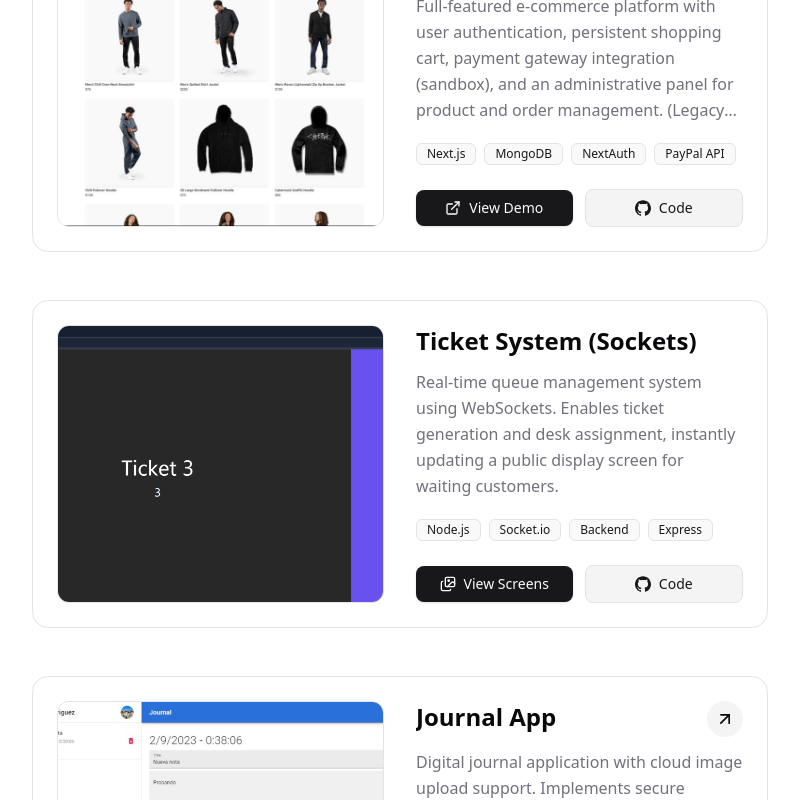
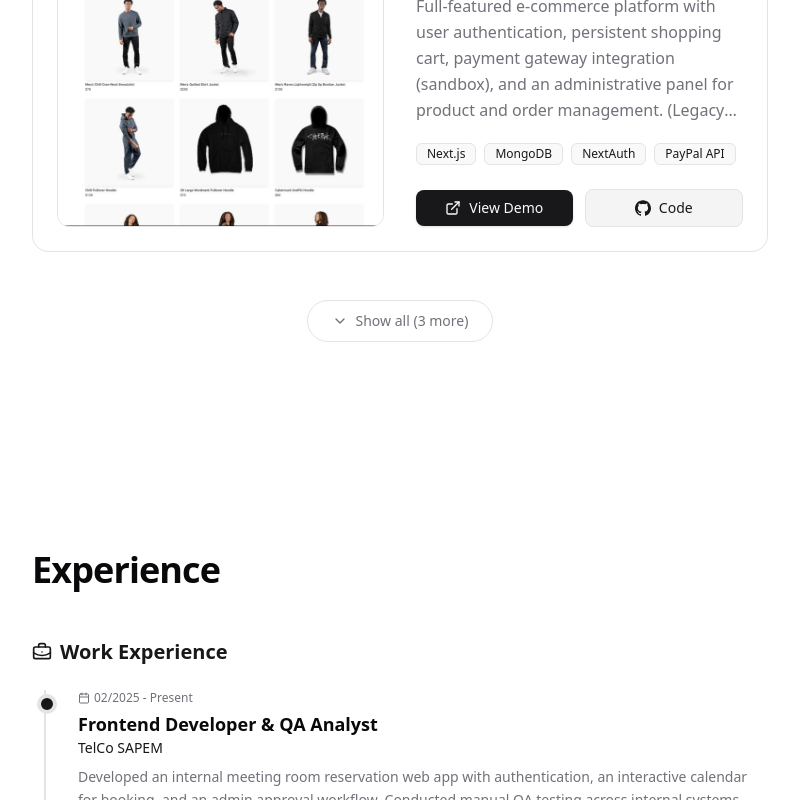
Before and after one commit to LucianoR23/portfolio-next, a Next.js app: page / in a window 1280 px wide. Shown: the part 2341-3141 px from the top of the page, without its empty margins (240-1039 px from the left). Built offline with nearby package versions, Linux system fonts and the light colour scheme.

Commit message:
agregado mostrar mas en proyectos

```diff
--- a/src/components/sections/Projects.tsx
+++ b/src/components/sections/Projects.tsx
@@ -1,8 +1,12 @@
 "use client";
 
-import { motion } from "framer-motion";
+import { motion, AnimatePresence } from "framer-motion";
+import { ChevronDown, ChevronUp } from "lucide-react";
+import { useState } from "react";
 import { portfolioData } from "@/data/portfolio";
 import { ProjectCard } from "@/components";
+
+const INITIAL_COUNT = 4;
 
 interface ProjectsProps {
   variant?: "bento" | "minimal" | string;
@@ -10,10 +14,22 @@ interface ProjectsProps {
 
 export function Projects({ variant = "minimal" }: ProjectsProps) {
   const { projects } = portfolioData;
+  const [showAll, setShowAll] = useState(false);
+  const firstGroup = projects.slice(0, INITIAL_COUNT);
+  const secondGroup = projects.slice(INITIAL_COUNT);
+  const hasMore = secondGroup.length > 0;
+
+  const gridClass =
+    variant === "bento"
+      ? "grid grid-cols-1 md:grid-cols-2 gap-6"
+      : "flex flex-col gap-12";
+
+  const btnBase =
+    "inline-flex items-center gap-2 px-6 py-2.5 rounded-full border border-border bg-card text-sm font-medium text-muted-foreground hover:text-foreground hover:border-foreground/30 hover:bg-accent/10 transition-all cursor-pointer";
 
   return (
     <section id="projects" className="w-full py-20 md:py-32">
-      <div className={`container mx-auto px-4 ${variant === 'bento' ? 'max-w-6xl' : 'max-w-3xl'}`}>
+      <div className={`container mx-auto px-4 ${variant === "bento" ? "max-w-6xl" : "max-w-3xl"}`}>
         <motion.div
           initial={{ opacity: 0, y: 20 }}
           whileInView={{ opacity: 1, y: 0 }}
@@ -28,20 +44,58 @@ export function Projects({ variant = "minimal" }: ProjectsProps) {
           </p>
         </motion.div>
 
-        <div className={
-          variant === "bento"
-            ? "grid grid-cols-1 md:grid-cols-2 gap-6"
-            : "flex flex-col gap-12"
-        }>
-          {projects.map((project, index) => (
+        {/* Primeros 4: siempre visibles */}
+        <div className={gridClass}>
+          {firstGroup.map((project, index) => (
             <ProjectCard
-              key={index}
+              key={project.title}
               project={project}
               variant={variant}
               index={index}
             />
           ))}
         </div>
+
+        {/* Show all: solo cuando está colapsado */}
+        {hasMore && !showAll && (
+          <div className="flex justify-center mt-12">
+            <button onClick={() => setShowAll(true)} className={btnBase}>
+              <ChevronDown size={16} />
+              Show all ({secondGroup.length} more)
+            </button>
+          </div>
+        )}
+
+        {/* Proyectos extra + Show less al fondo */}
+        <AnimatePresence>
+          {showAll && (
+            <motion.div
+              initial={{ opacity: 0, y: 12 }}
+              animate={{ opacity: 1, y: 0 }}
+              exit={{ opacity: 0, y: 12 }}
+              transition={{ duration: 0.25 }}
+            >
+              <div className={`${gridClass} ${variant === "bento" ? "mt-6" : "mt-12"}`}>
+                {secondGroup.map((project, index) => (
+                  <ProjectCard
+                    key={project.title}
+                    project={project}
+                    variant={variant}
+                    index={INITIAL_COUNT + index}
+                  />
+                ))}
+              </div>
+
+              {/* Show less al fondo, cerca de Experience — sin scroll */}
+              <div className="flex justify-center mt-12">
+                <button onClick={() => { setShowAll(false); setTimeout(() => document.getElementById("experience")?.scrollIntoView({ behavior: "smooth" }), 300); }} className={btnBase}>
+                  <ChevronUp size={16} />
+                  Show less
+                </button>
+              </div>
+            </motion.div>
+          )}
+        </AnimatePresence>
       </div>
     </section>
   );
```
